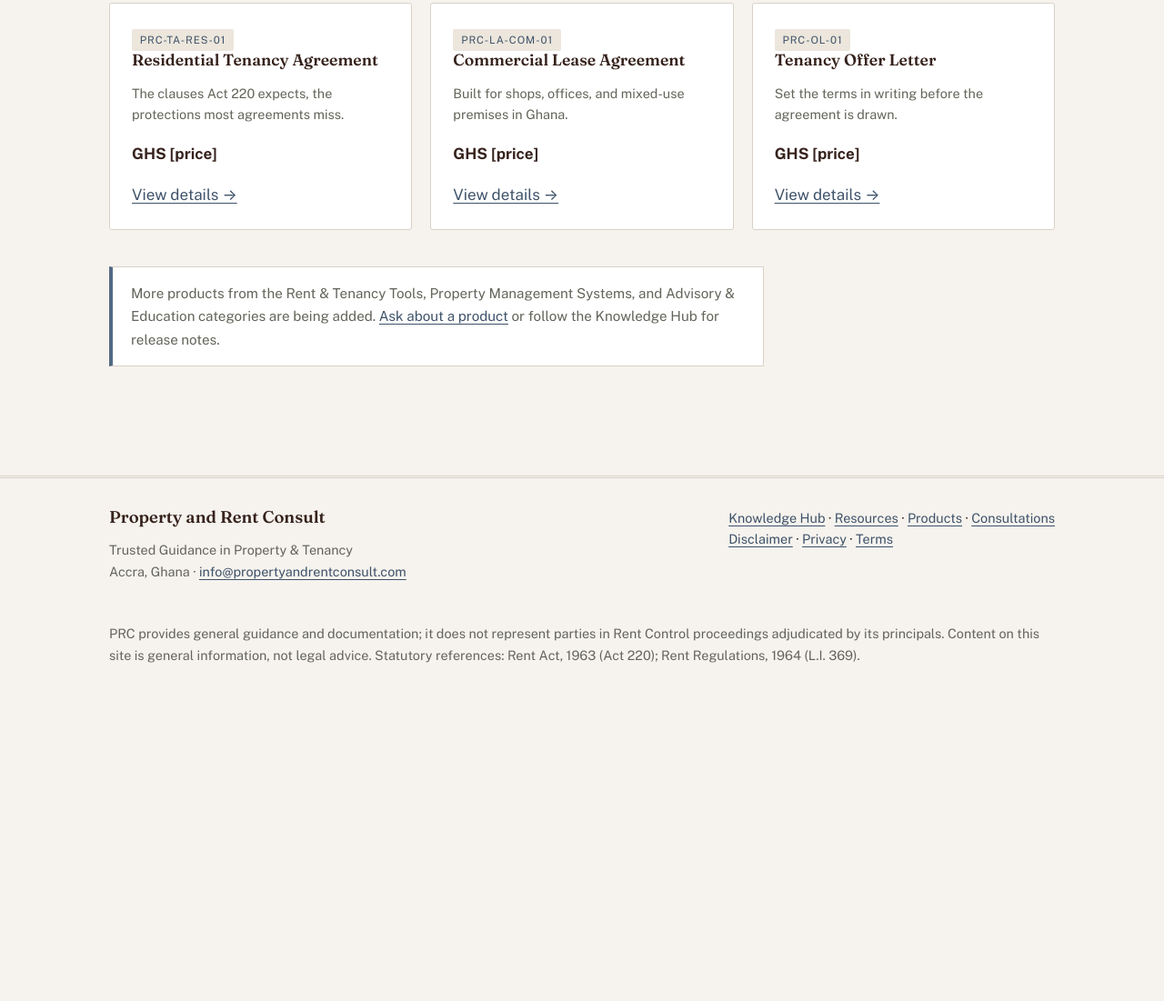
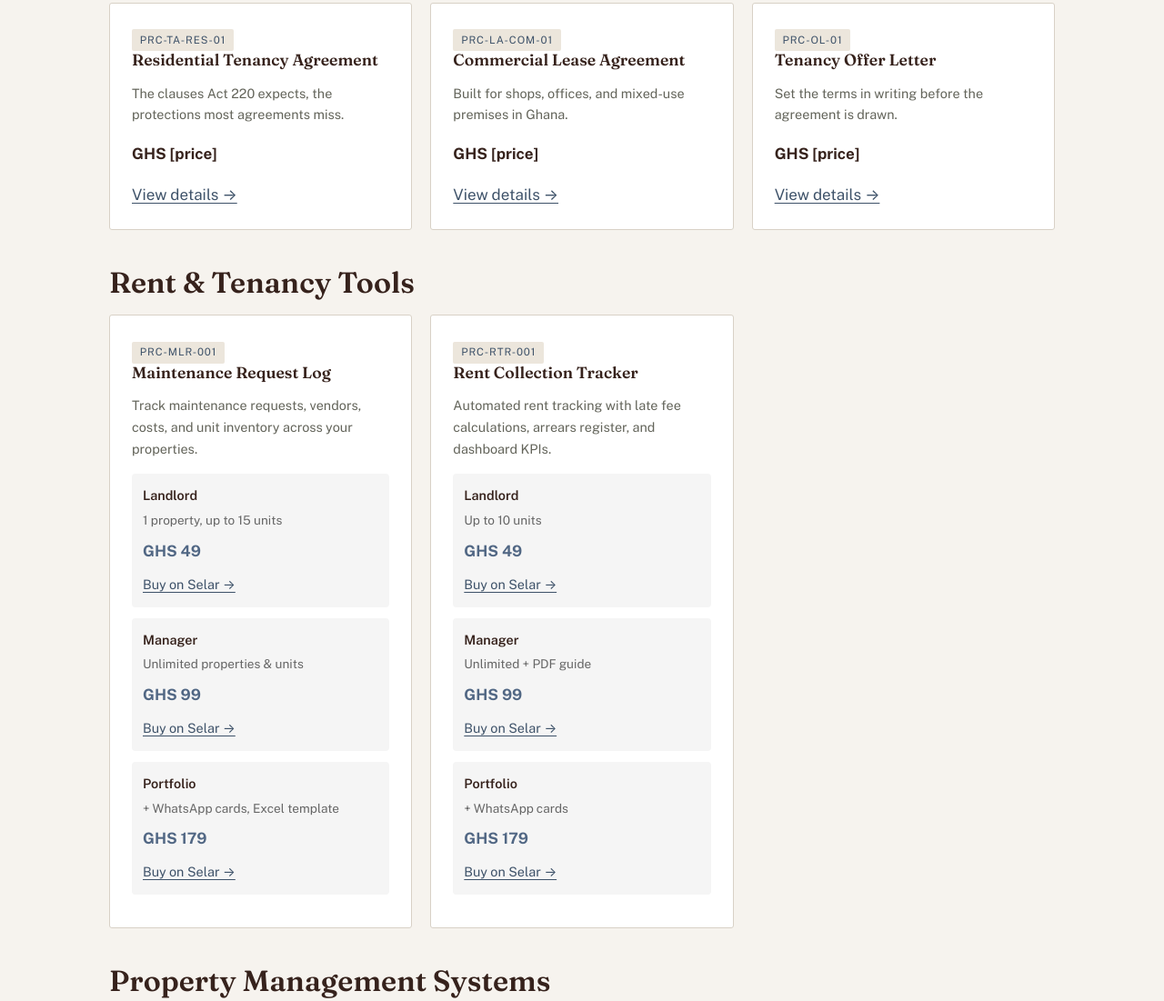
Before and after one commit to zawira23/prc-website, an Astro site in the folder prc-website/prc-website/: page /products in a window 1280 px wide. Shown: the part 400-1501 px from the top of the page at 91% size. Before the commit the page ends 1171 px from the top, so only its background shows below. Built offline with nearby package versions, Linux system fonts and the light colour scheme; Astro itself is replaced by a stand-in of ours.

Commit message:
Add all 4 PRC products to website with Selar links
- Added Maintenance Request Log (3 tiers) to Rent & Tenancy Tools
  * Landlord: GHS 49 → https://selar.com/9380s42111
  * Manager: GHS 99 → https://selar.com/5712z42216
  * Portfolio: GHS 179 → https://selar.com/36o104c137

- Added Rent Collection Tracker (3 tiers) to Rent & Tenancy Tools
  * Landlord: GHS 49 → https://selar.com/t18i981du5
  * Manager: GHS 99 → https://selar.com/g2x1377cmx
  * Portfolio: GHS 179 → https://selar.com/8873100u71

- Added Ghana Property Inspection Checklist (3 tiers) to Property Management Systems
  * Landlord: GHS 39 → https://selar.com/0n237w0851
  * Manager: GHS 79 → https://selar.com/10e07c38m5
  * Portfolio: GHS 139 → https://selar.com/bb4331eeuz

- Added Legal Eviction Process E-Book to Advisory & Education
  * E-Book: GHS 89 → https://selar.com/0e9417p776

Updated rendering to display tiered products with:
- Tier name, price, and features
- Direct "Buy on Selar" links for each tier
- Styled tier cards with brand colors

Website now directs all traffic to Selar marketplace for purchases.

Co-Authored-By: Claude Sonnet 4.6 <noreply@anthropic.com>

```diff
--- a/prc-website/prc-website/src/pages/products/index.astro
+++ b/prc-website/prc-website/src/pages/products/index.astro
@@ -7,9 +7,50 @@ const categories = [
     { code: 'PRC-LA-COM-01', name: 'Commercial Lease Agreement', blurb: 'Built for shops, offices, and mixed-use premises in Ghana.', href: '#', price: 'GHS [price]' },
     { code: 'PRC-OL-01', name: 'Tenancy Offer Letter', blurb: 'Set the terms in writing before the agreement is drawn.', href: '#', price: 'GHS [price]' },
   ]},
-  { name: 'Rent & Tenancy Tools', items: [] },
-  { name: 'Property Management Systems', items: [] },
-  { name: 'Advisory & Education', items: [] },
+  { name: 'Rent & Tenancy Tools', items: [
+    {
+      code: 'PRC-MLR-001',
+      name: 'Maintenance Request Log',
+      blurb: 'Track maintenance requests, vendors, costs, and unit inventory across your properties.',
+      tiers: [
+        { tier: 'Landlord', price: 'GHS 49', features: '1 property, up to 15 units', href: 'https://selar.com/9380s42111' },
+        { tier: 'Manager', price: 'GHS 99', features: 'Unlimited properties & units', href: 'https://selar.com/5712z42216' },
+        { tier: 'Portfolio', price: 'GHS 179', features: '+ WhatsApp cards, Excel template', href: 'https://selar.com/36o104c137' }
+      ]
+    },
+    {
+      code: 'PRC-RTR-001',
+      name: 'Rent Collection Tracker',
+      blurb: 'Automated rent tracking with late fee calculations, arrears register, and dashboard KPIs.',
+      tiers: [
+        { tier: 'Landlord', price: 'GHS 49', features: 'Up to 10 units', href: 'https://selar.com/t18i981du5' },
+        { tier: 'Manager', price: 'GHS 99', features: 'Unlimited + PDF guide', href: 'https://selar.com/g2x1377cmx' },
+        { tier: 'Portfolio', price: 'GHS 179', features: '+ WhatsApp cards', href: 'https://selar.com/8873100u71' }
+      ]
+    }
+  ]},
+  { name: 'Property Management Systems', items: [
+    {
+      code: 'PRC-PIC-001',
+      name: 'Ghana Property Inspection Checklist',
+      blurb: 'Comprehensive 60-item inspection with automated register, color-coded ratings, and cost tracking.',
+      tiers: [
+        { tier: 'Landlord', price: 'GHS 39', features: 'Fillable PDF checklist', href: 'https://selar.com/0n237w0851' },
+        { tier: 'Manager', price: 'GHS 79', features: '+ Interactive app, Excel register', href: 'https://selar.com/10e07c38m5' },
+        { tier: 'Portfolio', price: 'GHS 139', features: '+ WhatsApp cards', href: 'https://selar.com/bb4331eeuz' }
+      ]
+    }
+  ]},
+  { name: 'Advisory & Education', items: [
+    {
+      code: 'PRC-EVG-001',
+      name: 'Legal Eviction Process in Ghana E-Book',
+      blurb: 'Plain-language guide to legal eviction under Act 220 (Rent Act 1963). 12 chapters, step-by-step process.',
+      tiers: [
+        { tier: 'E-Book', price: 'GHS 89', features: '12 chapters, HTML + PDF + WhatsApp cards', href: 'https://selar.com/0e9417p776' }
+      ]
+    }
+  ]},
 ];
 ---
 <Base title="Digital Products" description="Act 220-compliant tenancy agreements, leases, notices, and property tools for Ghana — from Property and Rent Consult.">
@@ -27,8 +68,23 @@ const categories = [
                 <span class="tag">{p.code}</span>
                 <h3 style="font-size:1.1rem;">{p.name}</h3>
                 <p class="small muted">{p.blurb}</p>
-                <p><strong>{p.price}</strong></p>
-                <a href={p.href}>View details →</a>
+                {p.tiers && p.tiers.length > 0 ? (
+                  <div style="margin-top:1rem;">
+                    {p.tiers.map(tier => (
+                      <div style="margin-bottom:0.75rem; padding:0.75rem; background:#f5f5f5; border-radius:4px;">
+                        <p style="margin:0; font-weight:600; font-size:0.9rem;">{tier.tier}</p>
+                        <p style="margin:0.25rem 0; font-size:0.85rem; color:#666;">{tier.features}</p>
+                        <p style="margin:0.5rem 0; font-weight:700; color:#516784;">{tier.price}</p>
+                        <a href={tier.href} target="_blank" style="font-size:0.9rem;">Buy on Selar →</a>
+                      </div>
+                    ))}
+                  </div>
+                ) : (
+                  <>
+                    <p><strong>{p.price}</strong></p>
+                    <a href={p.href}>View details →</a>
+                  </>
+                )}
               </div>
             ))}
           </div>
```
